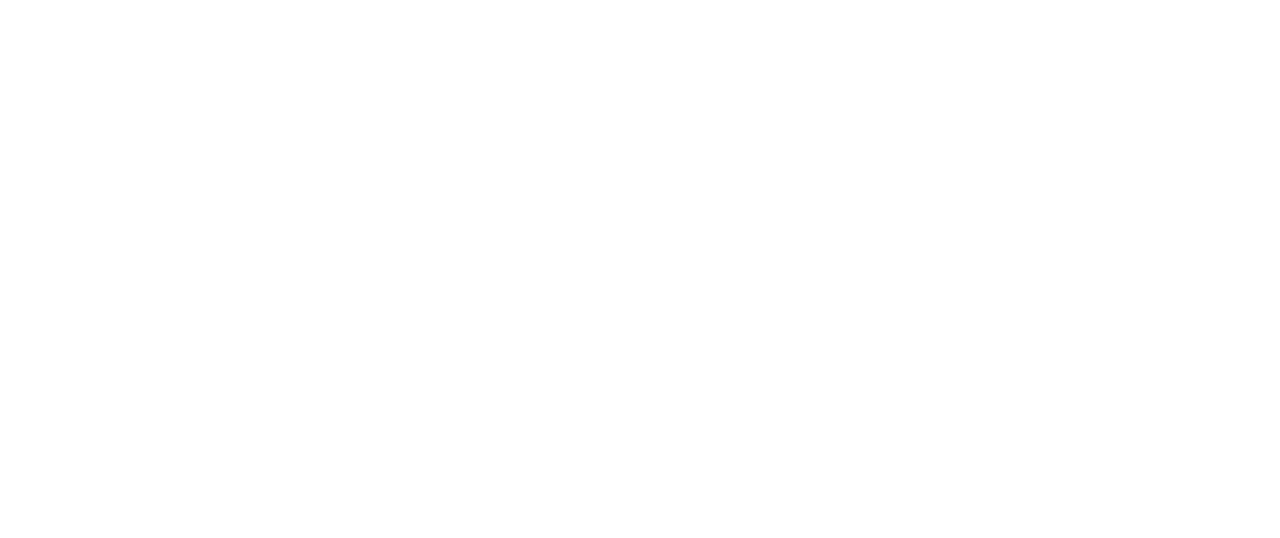
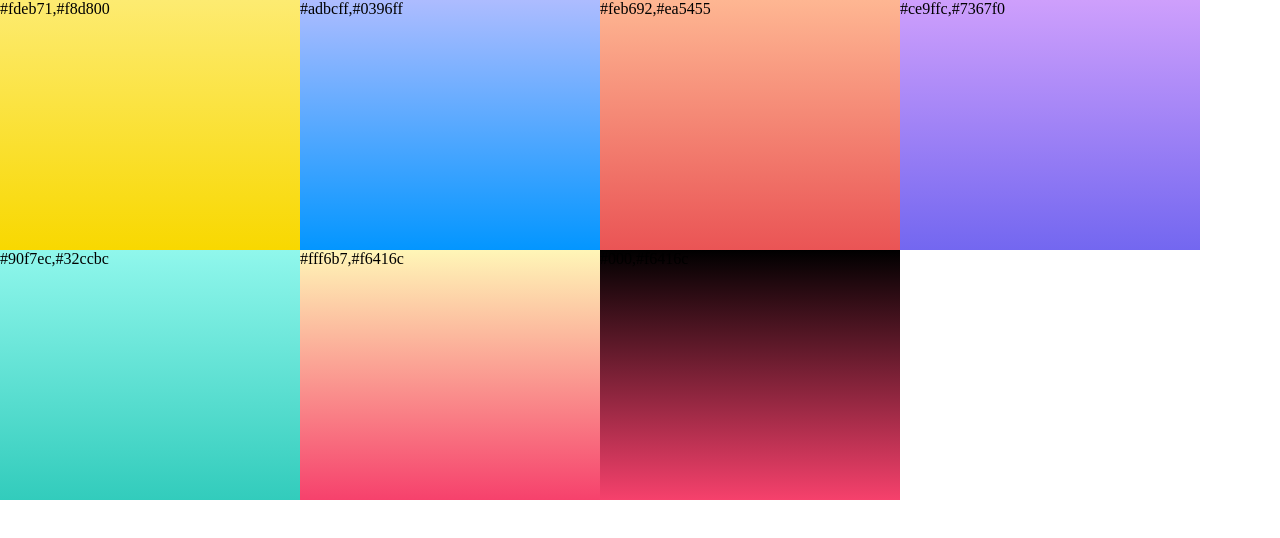
Before and after one commit to emetdas/e-na, a website: page index.html in a window 1280 px wide. Drawn offline with Linux system fonts and the light colour scheme.

Commit message:
new update is done

```diff
--- a/index.html
+++ b/index.html
@@ -37,6 +37,10 @@
     <link rel="stylesheet" href="css/style.css">
 </head>
 <body>
+  <div class="container">
+
+  </div>
     <script src="js/script.js"></script>
+    <script src="js/color.js"></script>
 </body>
 </html>
--- /dev/null
+++ b/js/color.js
@@ -0,0 +1,19 @@
+let color = [
+    ["#fdeb71","#f8d800"],
+    ["#adbcff","#0396ff"],
+    ["#feb692","#ea5455"],
+    ["#ce9ffc","#7367f0"],
+    ["#90f7ec","#32ccbc"],
+    ["#fff6b7","#f6416c"],
+    ["#000","#f6416c"],
+];
+let container = document.querySelector('.container');
+color.forEach((one,two)=>{
+    let card = document.createElement('div');
+    card.className = "card";
+    console.log(card);
+    card.innerText = `${one}`;
+    card.style.background =`linear-gradient(${one})`;
+   container.appendChild(card);
+    console.log(`linear-gradient(${one},${two})`);
+})
--- a/sass/components/_navbar.scss
+++ b/sass/components/_navbar.scss
@@ -0,0 +1,7 @@
+.card{
+    width: 300px;
+    height: 250px;
+    float: left;
+    background-size: cover;
+    background-position: center;
+}
```
Also changed, not shown: css/style.css.
